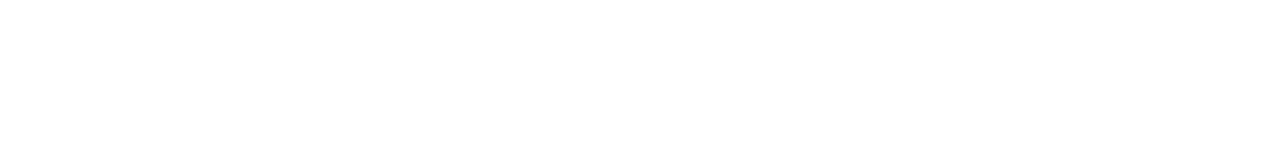
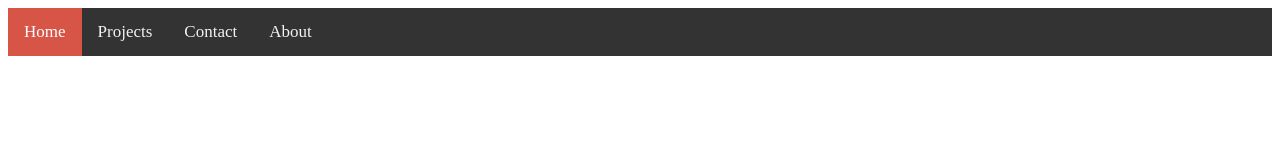
Before and after one commit to SamNWSC/Year-11-Portfolio-repository, a plain HTML site: page index.html in a window 1280 px wide. Drawn offline with Linux system fonts and the light colour scheme.

Commit message:
Added navigation bar

```diff
--- a/index.html
+++ b/index.html
@@ -7,6 +7,12 @@
     <link rel="stylesheet" href="style.css" class="rel">
 </head>
 <body>
+    <div class="topnav">
+        <a class="active" href="index.html">Home</a>
+        <a href="#projects.html">Projects</a>
+        <a href="#contac.html">Contact</a>
+        <a href="#about me.html">About</a>
+      </div>
 
 </body>
 </html>
--- a/style.css
+++ b/style.css
@@ -0,0 +1,27 @@
+/* Add a black background color to the top navigation */
+.topnav {
+    background-color: #333;
+    overflow: hidden;
+  }
+
+  /* Style the links inside the navigation bar */
+  .topnav a {
+    float: left;
+    color: #f2f2f2;
+    text-align: center;
+    padding: 14px 16px;
+    text-decoration: none;
+    font-size: 17px;
+  }
+
+  /* Change the color of links on hover */
+  .topnav a:hover {
+    background-color: #ddd;
+    color: black;
+  }
+
+  /* Add a color to the active/current link */
+  .topnav a.active {
+    background-color: #d65547;
+    color: white;
+  }
```
